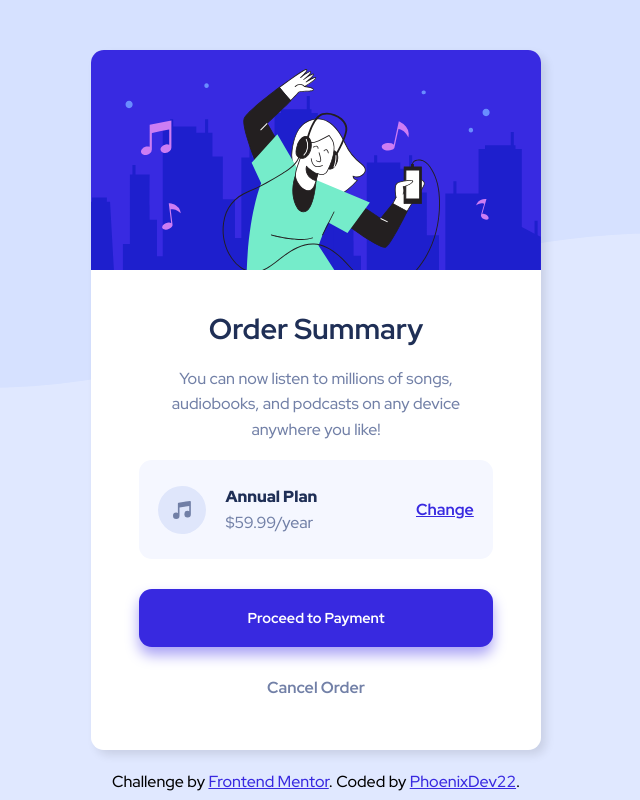
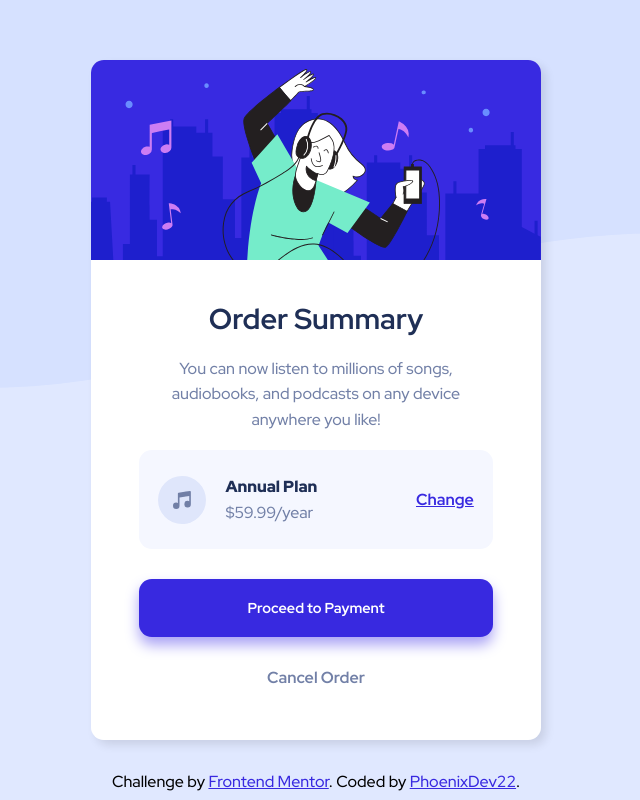
Before and after one commit to PhoenixDev22/Frontend-Mentor-Order-summary-card, a plain HTML site: page index.html in a window 1280 px wide. Shown: the whole page, without its empty margins (324-964 px from the left). Drawn offline with Linux system fonts and the light colour scheme.

Commit message:
Update main.css

```diff
--- a/main.css
+++ b/main.css
@@ -48,14 +48,14 @@ main{
     position: relative;
     top: 0;
     width: 100%;
-    height: 220px;
+    height: 200px;
 }
 .image__bg img{
     positio: absolute;
     top: 0;
     left: 0;
     width: 100%;
-    min-height: 220px;
+    height: 100%;
     object-fit: cover;
     display: block;
 }
```
